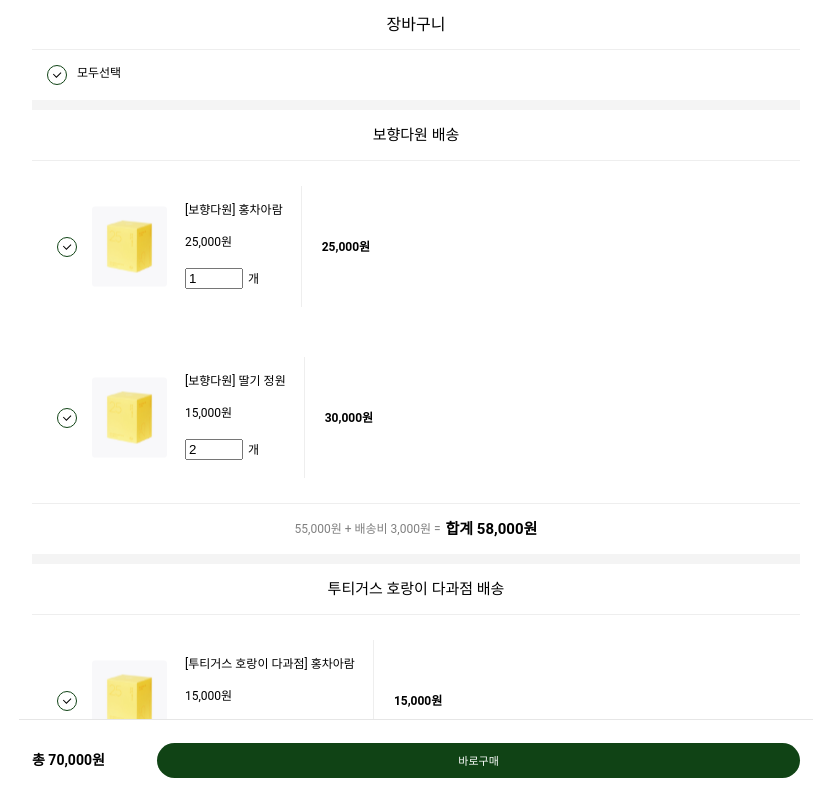
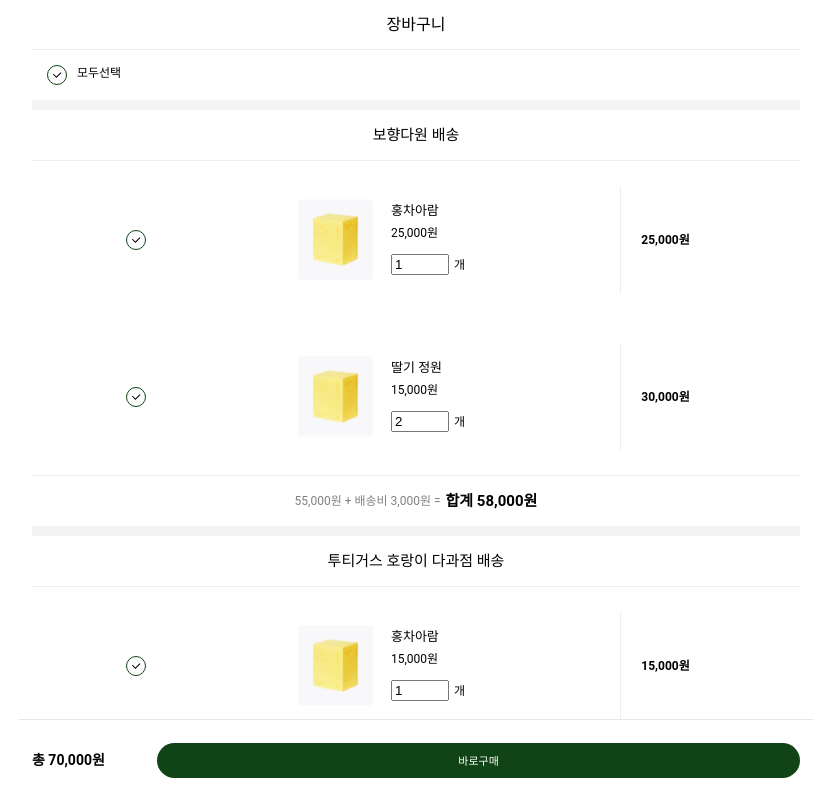
Before and after one commit to The-Teable/teave-mobile, a Next.js app: page /cart in a window 1280 px wide. Shown: the top 800 px of the page, without its empty margins (224-1055 px from the left). Built offline with nearby package versions, Linux system fonts and the light colour scheme.

Commit message:
design: 장바구니 디자인 변경

```diff
--- a/components/cart/Bill.tsx
+++ b/components/cart/Bill.tsx
@@ -1,8 +1,10 @@
 import styled from "styled-components";
+import CenteredContainer from "../layout/CenteredContainer";
 
 const Bill = () => {
   return (
     <>
+      <CenteredContainer>
         <S.Container>
           <S.Wrapper>
             <S.ItemGray>총 상품 금액</S.ItemGray>
@@ -21,6 +23,7 @@ const Bill = () => {
             <S.Result>70,000원</S.Result>
           </S.Wrapper>
         </S.Container>
+      </CenteredContainer>
     </>
   );
 };
--- a/components/cart/CartFooter.tsx
+++ b/components/cart/CartFooter.tsx
@@ -1,4 +1,5 @@
 import styled from "styled-components";
+import Link from "next/link";
 import CenteredContainer from "../layout/CenteredContainer";
 import Button from "../common/Button";
 
@@ -7,7 +8,9 @@ const CartFooter = () => (
     <S.Padding />
     <S.Container>
       <S.Price>총 70,000원</S.Price>
-      <Button>바로구매</Button>
+      <Link href={"/order"} passHref>
+        <Button>바로구매</Button>
+      </Link>
     </S.Container>
   </>
 );
--- a/pages/cart.tsx
+++ b/pages/cart.tsx
@@ -30,21 +30,21 @@ const CartPage = () => {
           <>
             <Margin size={1} />
             <S.BrandTitle>{brandName} 배송</S.BrandTitle>
-            {items.map(({ id, brand, name, price, count, image_url }) => (
+            {items.map(({ id, name, price, count, image_url }) => (
               <S.ItemContainer key={id}>
                 <ToggleSelector id={id + ""} labelName="" />
-                <Image src={image_url} width={75} height={90} alt={name} />
                 <S.ItemWrapper>
-                  <S.ItemTitle>
-                    [{brand}] {name}
-                  </S.ItemTitle>
-                  <Margin size={2} />
-                  <S.UnitPrice>{price.toLocaleString()}원</S.UnitPrice>
-                  <Margin size={2} />
-                  <S.CountWrapper>
-                    <S.Count type="number" min="1" defaultValue={count} />
-                    <Margin size={0.5} row />개
-                  </S.CountWrapper>
+                  <Image src={image_url} width={75} height={90} alt={name} />
+                  <S.ContentWrapper>
+                    <S.ItemTitle>{name}</S.ItemTitle>
+                    <Margin size={1} />
+                    <S.UnitPrice>{price.toLocaleString()}원</S.UnitPrice>
+                    <Margin size={1.5} />
+                    <S.CountWrapper>
+                      <S.Count type="number" min="1" defaultValue={count} />
+                      <Margin size={0.5} row />개
+                    </S.CountWrapper>
+                  </S.ContentWrapper>
                 </S.ItemWrapper>
                 <S.Price>{(price * count).toLocaleString()}원</S.Price>
               </S.ItemContainer>
@@ -88,16 +88,22 @@ S.BrandTitle = styled.div`
 S.ItemContainer = styled.div`
   display: flex;
   background-color: #ffffff;
+  justify-content: space-around;
   padding: 2.5rem 1rem;
   font-size: 1.2rem;
 `;
 
 S.ItemWrapper = styled.div`
+  display: flex;
+`;
+
+S.ContentWrapper = styled.div`
   padding: 1.8rem;
 `;
 
 S.ItemTitle = styled.div`
-  font-size: 1.2rem;
+  font-size: 1.3rem;
+  font-weight: 500;
 `;
 
 S.UnitPrice = styled.div`
```
Lines whose indentation alone changed are shown as unchanged.
